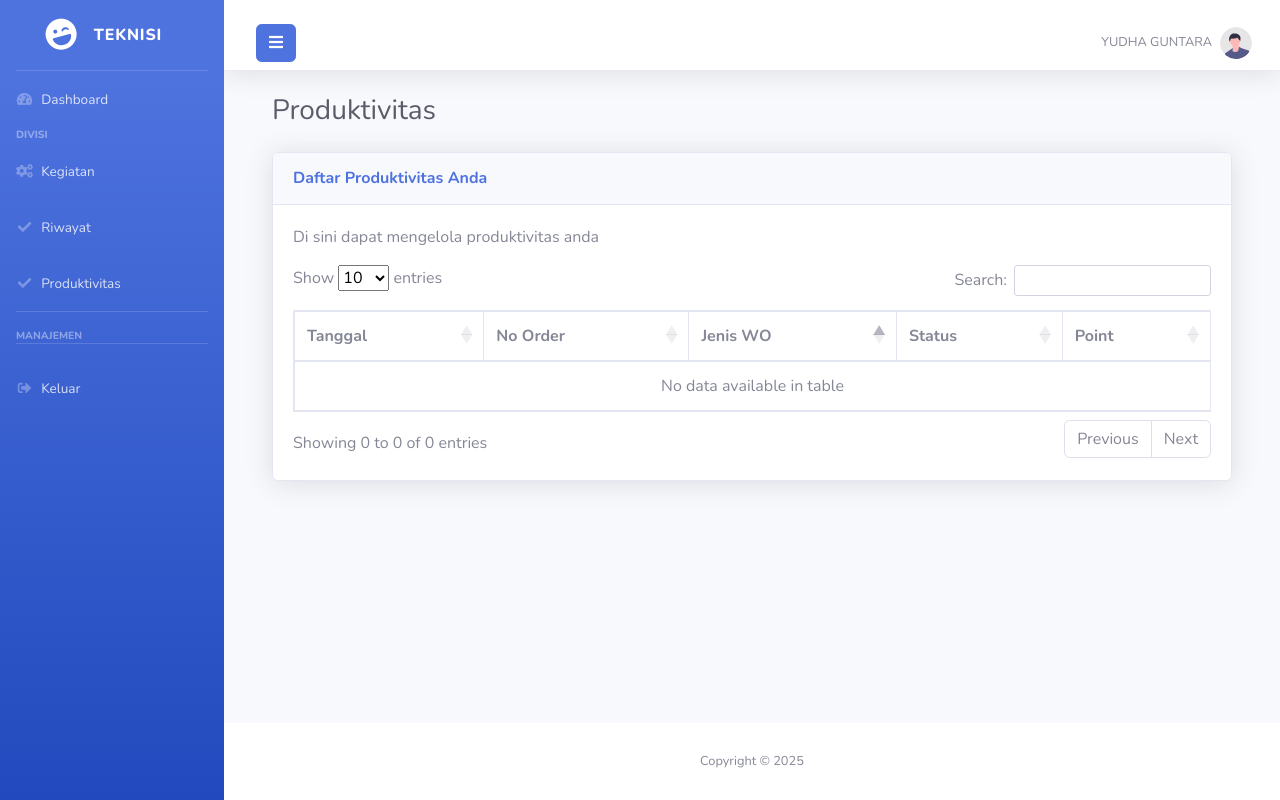
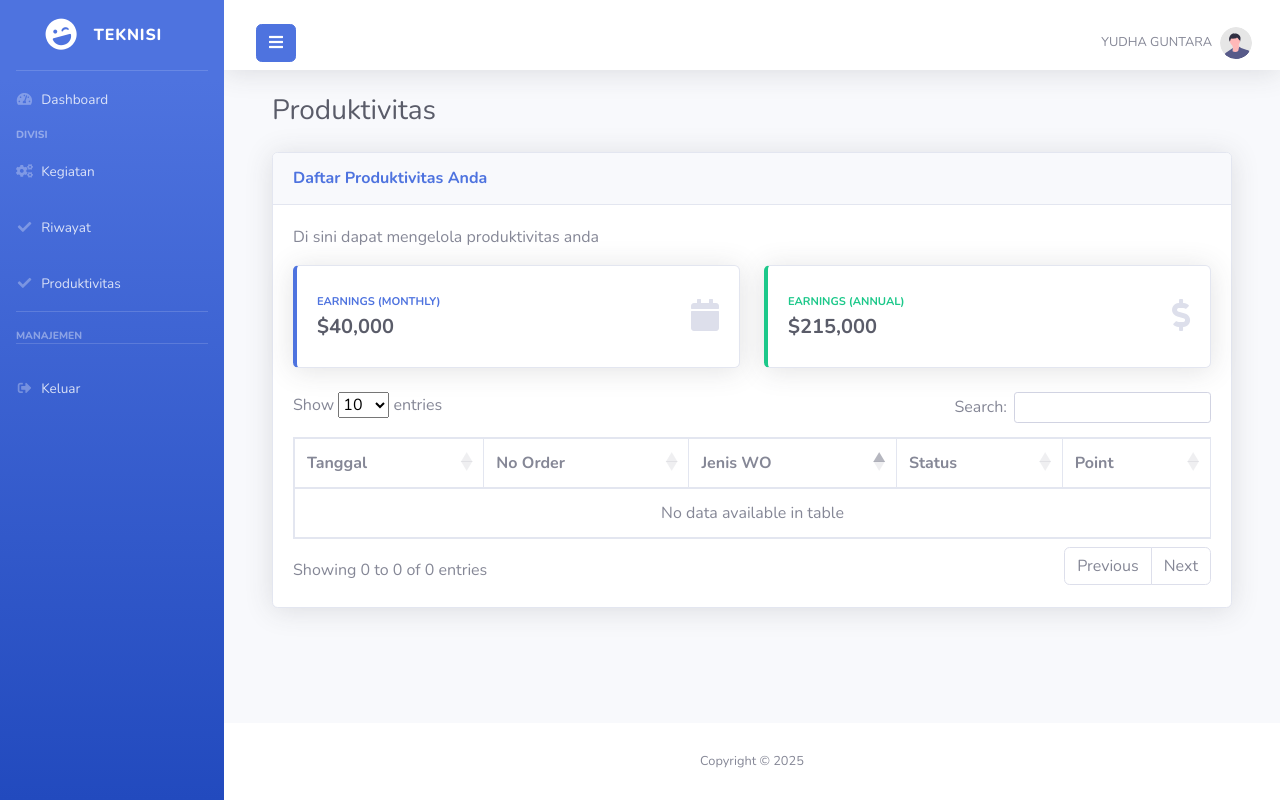
Before and after one commit to Rfqiarfani/telkom, a Laravel app: template resources/views/teknisi_assurance/produktivitas.blade.php in a window 1280 px wide. Run offline with Laravel 10, Linux system fonts and the light colour scheme; the template is opened without the code that fills it, so the values that code supplies are empty; a user stored in the database is signed in; data comes from the database, SQL or seed files in the repository; some libraries are stand-ins or nearby versions.

Commit message:
membikin tampilan

```diff
--- a/resources/views/teknisi_assurance/produktivitas.blade.php
+++ b/resources/views/teknisi_assurance/produktivitas.blade.php
@@ -13,6 +13,91 @@
             <div class="card-body">
                 <p>Di sini dapat mengelola produktivitas anda</p>
                 <!-- Button trigger modal -->
+                <div class="row">
+
+<!-- Earnings (Monthly) Card Example -->
+<div class="col-xl-6 col-md-6 mb-4">
+    <div class="card border-left-primary shadow h-100 py-2">
+        <div class="card-body">
+            <div class="row no-gutters align-items-center">
+                <div class="col mr-2">
+                    <div class="text-xs font-weight-bold text-primary text-uppercase mb-1">
+                        Earnings (Monthly)</div>
+                    <div class="h5 mb-0 font-weight-bold text-gray-800">$40,000</div>
+                </div>
+                <div class="col-auto">
+                    <i class="fas fa-calendar fa-2x text-gray-300"></i>
+                </div>
+            </div>
+        </div>
+    </div>
+</div>
+
+<!-- Earnings (Monthly) Card Example -->
+<div class="col-xl-6 col-md-6 mb-4">
+    <div class="card border-left-success shadow h-100 py-2">
+        <div class="card-body">
+            <div class="row no-gutters align-items-center">
+                <div class="col mr-2">
+                    <div class="text-xs font-weight-bold text-success text-uppercase mb-1">
+                        Earnings (Annual)</div>
+                    <div class="h5 mb-0 font-weight-bold text-gray-800">$215,000</div>
+                </div>
+                <div class="col-auto">
+                    <i class="fas fa-dollar-sign fa-2x text-gray-300"></i>
+                </div>
+            </div>
+        </div>
+    </div>
+</div>
+
+<!-- Earnings (Monthly) Card Example -->
+<!-- <div class="col-xl-3 col-md-6 mb-4">
+    <div class="card border-left-info shadow h-100 py-2">
+        <div class="card-body">
+            <div class="row no-gutters align-items-center">
+                <div class="col mr-2">
+                    <div class="text-xs font-weight-bold text-info text-uppercase mb-1">Tasks
+                    </div>
+                    <div class="row no-gutters align-items-center">
+                        <div class="col-auto">
+                            <div class="h5 mb-0 mr-3 font-weight-bold text-gray-800">50%</div>
+                        </div>
+                        <div class="col">
+                            <div class="progress progress-sm mr-2">
+                                <div class="progress-bar bg-info" role="progressbar"
+                                    style="width: 50%" aria-valuenow="50" aria-valuemin="0"
+                                    aria-valuemax="100"></div>
+                            </div>
+                        </div>
+                    </div>
+                </div>
+                <div class="col-auto">
+                    <i class="fas fa-clipboard-list fa-2x text-gray-300"></i>
+                </div>
+            </div>
+        </div>
+    </div>
+</div> -->
+
+  <!-- Pending Requests Card Example -->
+  <!-- <div class="col-xl-3 col-md-6 mb-4">
+                            <div class="card border-left-warning shadow h-100 py-2">
+                                <div class="card-body">
+                                    <div class="row no-gutters align-items-center">
+                                        <div class="col mr-2">
+                                            <div class="text-xs font-weight-bold text-warning text-uppercase mb-1">
+                                                Pending Requests</div>
+                                            <div class="h5 mb-0 font-weight-bold text-gray-800">18</div>
+                                        </div>
+                                        <div class="col-auto">
+                                            <i class="fas fa-comments fa-2x text-gray-300"></i>
+                                        </div>
+                                    </div>
+                                </div>
+                            </div>
+                        </div> -->
+                    </div>
 <!-- Modal -->
 <div class="modal fade" id="exampleModal" tabindex="-1" aria-labelledby="exampleModalLabel" aria-hidden="true">
   <div class="modal-dialog">
```
